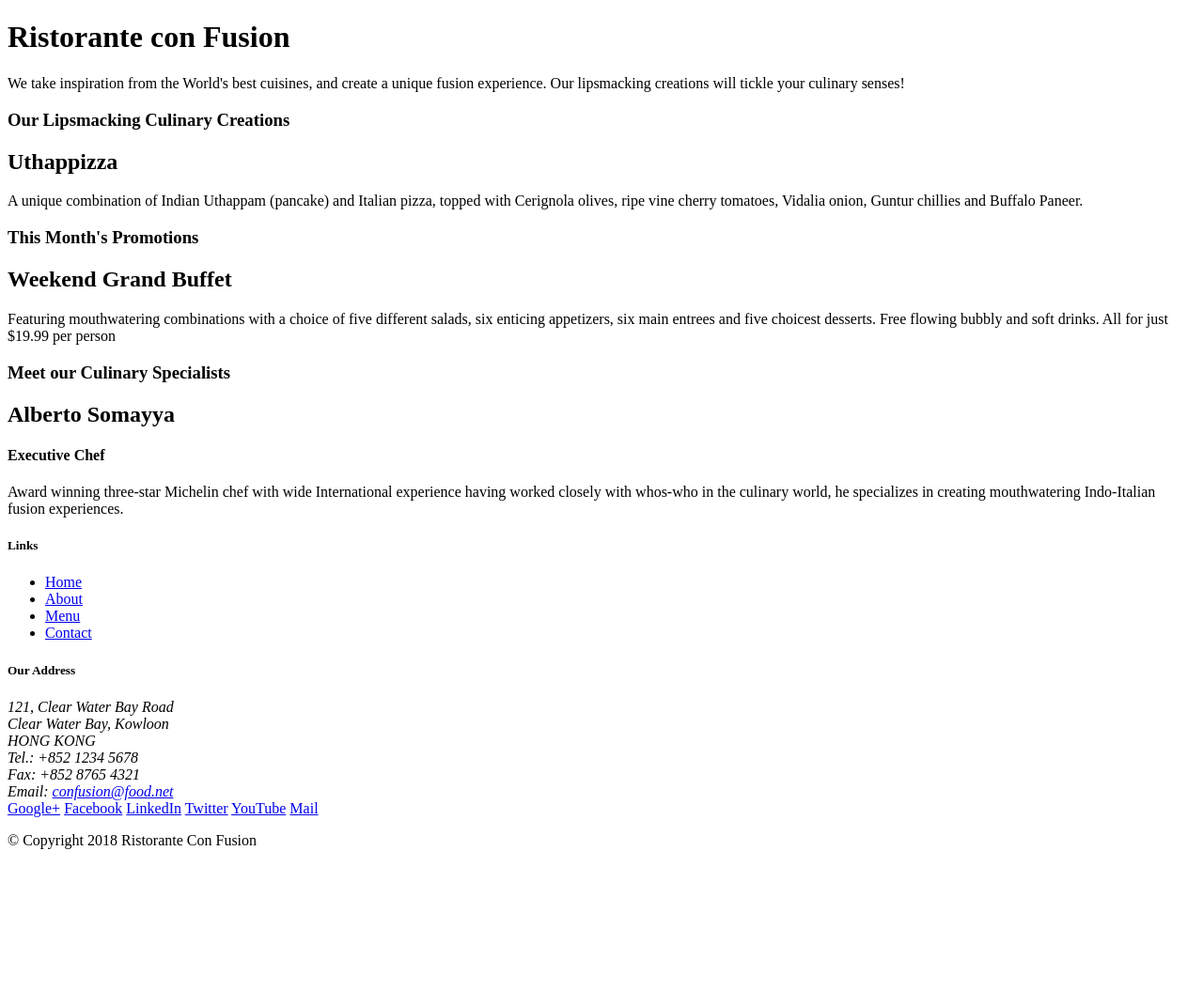
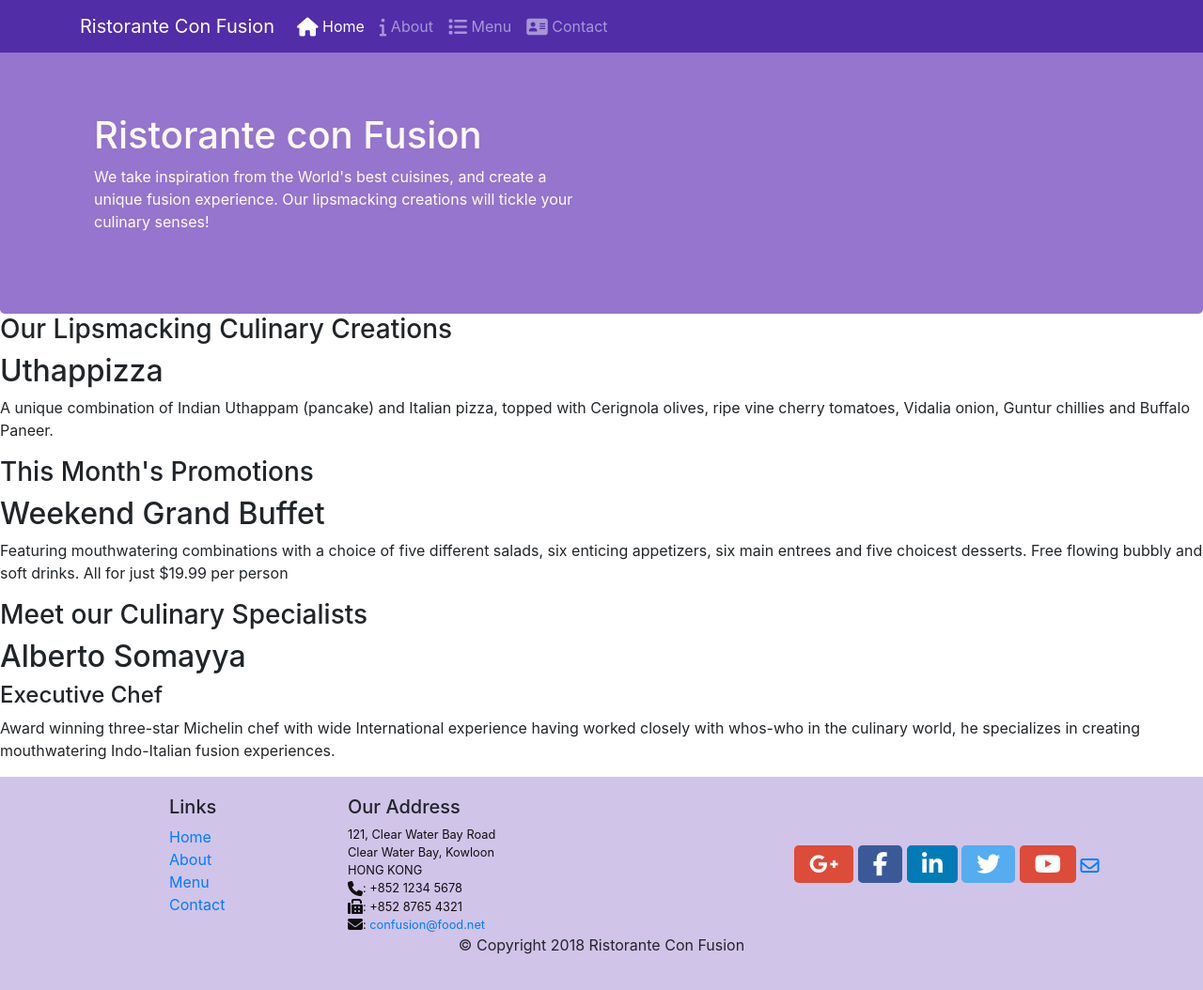
Before and after one commit to Mayurkumawat012/courseraLearnFullstack, a plain HTML site: page index.html in a window 1280 px wide. Shown: the whole page at 94% size. Before the commit the page ends 920 px from the top, so only its background shows below. Drawn offline with nearby package versions, Linux system fonts and the light colour scheme.

Commit message:
buttonsBootstrap

```diff
--- a/index.html
+++ b/index.html
@@ -3,18 +3,47 @@
 
 <head>
     <title>Ristorante Con Fusion</title>
+    <meta charset="utf-8">
+    <meta name="viewport" content="width=device-width, initial-scale=1, shrink-to-fit=no">
+    <meta http-equiv="x-ua-compatible" content="ie=edge">
+
+    <!-- Bootstrap CSS -->
+    <link rel="stylesheet" href="node_modules/bootstrap/dist/css/bootstrap.min.css">
+    <link rel="stylesheet" href="./mycss.css">
+    <link rel="stylesheet" href="node_modules/font-awesome/css/font-awesome.min.css">
+    <link rel="stylesheet" href="node_modules/bootstrap-social/bootstrap-social.css">
+
 </head>
 
 <body>
 
-    <header>
-        <div>
-            <div>
-                <div>
+    <nav class="navbar navbar-dark navbar-expand-sm fixed-top">
+
+            <div class="container">
+                <button class="navbar-toggler" type="button" data-toggle="collapse" data-target="#Navbar">
+                        <span class="navbar-toggler-icon"></span>
+                </button>
+                <a class="navbar-brand" href="#">Ristorante Con Fusion</a>
+                <div class="collapse navbar-collapse" id="Navbar">
+                    <ul class="navbar-nav mr-auto">
+                            <li class="nav-item active"><a class="nav-link" href="#"><span class="fa fa-home fa-lg"></span> Home</a></li>
+                            <li class="nav-item"><a class="nav-link" href="./aboutus.html"><span class="fa fa-info fa-lg"></span> About</a></li>
+                            <li class="nav-item"><a class="nav-link" href="#"><span class="fa fa-list fa-lg"></span> Menu</a></li>
+                            <li class="nav-item"><a class="nav-link" href="./contactus.html"><span class="fa fa-address-card fa-lg"></span> Contact</a></li>
+                    </ul>
+                </div>
+            </div>
+    </nav>
+
+
+    <header class="jumbotron">
+        <div class="container">
+            <div class="row row-header">
+                <div class="col-12 col-sm-6">
                     <h1>Ristorante con Fusion</h1>
                     <p>We take inspiration from the World's best cuisines, and create a unique fusion experience. Our lipsmacking creations will tickle your culinary senses!</p>
                 </div>
-                <div>
+                <div class="col-12 col-sm">
                 </div>
             </div>
         </div>
@@ -54,47 +83,50 @@
         </div>
     </div>
 
-    <footer>
-        <div>
-            <div>
-                <div>
+    <footer class="footer">
+        <div class="container">
+            <div class="row">
+                <div class="col-4 offset-1 col-sm-2">
                     <h5>Links</h5>
-                    <ul>
+                    <ul class="list-unstyled">
                         <li><a href="#">Home</a></li>
-                        <li><a href="#">About</a></li>
+                        <li><a href="./aboutus.html">About</a></li>
                         <li><a href="#">Menu</a></li>
-                        <li><a href="#">Contact</a></li>
+                        <li><a href="./contactus.html">Contact</a></li>
                     </ul>
                 </div>
-                <div>
+                <div class="col-7 col-sm-5">
                     <h5>Our Address</h5>
                     <address>
 		              121, Clear Water Bay Road<br>
 		              Clear Water Bay, Kowloon<br>
 		              HONG KONG<br>
-		              Tel.: +852 1234 5678<br>
-		              Fax: +852 8765 4321<br>
-		              Email: <a href="mailto:confusion@food.net">confusion@food.net</a>
+		              <i class="fa fa-phone fa-lg"></i>: +852 1234 5678<br>
+		              <i class="fa fa-fax fa-lg"></i>: +852 8765 4321<br>
+		              <i class="fa fa-envelope fa-lg"></i>: <a href="mailto:confusion@food.net">confusion@food.net</a>
 		           </address>
                 </div>
-                <div>
+                <div class="col-12 col-sm-4 align-self-center">
                     <div>
-                        <a href="http://google.com/+">Google+</a>
-                        <a href="http://www.facebook.com/profile.php?id=">Facebook</a>
-                        <a href="http://www.linkedin.com/in/">LinkedIn</a>
-                        <a href="http://twitter.com/">Twitter</a>
-                        <a href="http://youtube.com/">YouTube</a>
-                        <a href="mailto:">Mail</a>
+                        <a class = "btn-socio-icon btn-google btn-lg" href="http://google.com/+"><i class="fa fa-google-plus fa-lg"></i></a>
+                        <a class = "btn-socio-icon btn-facebook btn-lg" href="http://www.facebook.com/profile.php?id="><i class="fa fa-facebook fa-lg"></i></a>
+                        <a class = "btn-socio-icon btn-linkedin btn-lg" href="http://www.linkedin.com/in/"><i class="fa fa-linkedin fa-lg"></i></a>
+                        <a class = "btn-socio-icon btn-twitter btn-lg" href="http://twitter.com/"><i class="fa fa-twitter fa-lg"></i></a>
+                        <a class = "btn-socio-icon btn-google btn-lg" href="http://youtube.com/"><i class="fa fa-youtube fa-lg"></i></a>
+                        <a class = "btn-socio-icon" href="mailto:"><i class="fa fa-envelope-o fa-lg"></i></a>
                     </div>
                 </div>
            </div>
-           <div>
+           <div class="row justify-content-center">
                 <div>
                     <p>© Copyright 2018 Ristorante Con Fusion</p>
                 </div>
            </div>
         </div>
     </footer>
+    <script src="node_modules/jquery/dist/jquery.slim.min.js"></script>
+    <script src="node_modules/popper.js/dist/umd/popper.min.js"></script>
+    <script src="node_modules/bootstrap/dist/js/bootstrap.min.js"></script>
 
 </body>
 
--- a/mycss.css
+++ b/mycss.css
@@ -29,3 +29,11 @@ address{
     margin:0px;
     color:#0f0f0f;
 }
+body{
+    padding:50px 0px 0px 0px;
+    z-index:0;
+}
+
+.navbar-dark {
+     background-color: #512DA8;
+}
```
Also changed, not shown: aboutus.html (+29 -11 lines), contactus.html (added, +151 -0 lines), 2 other files.
